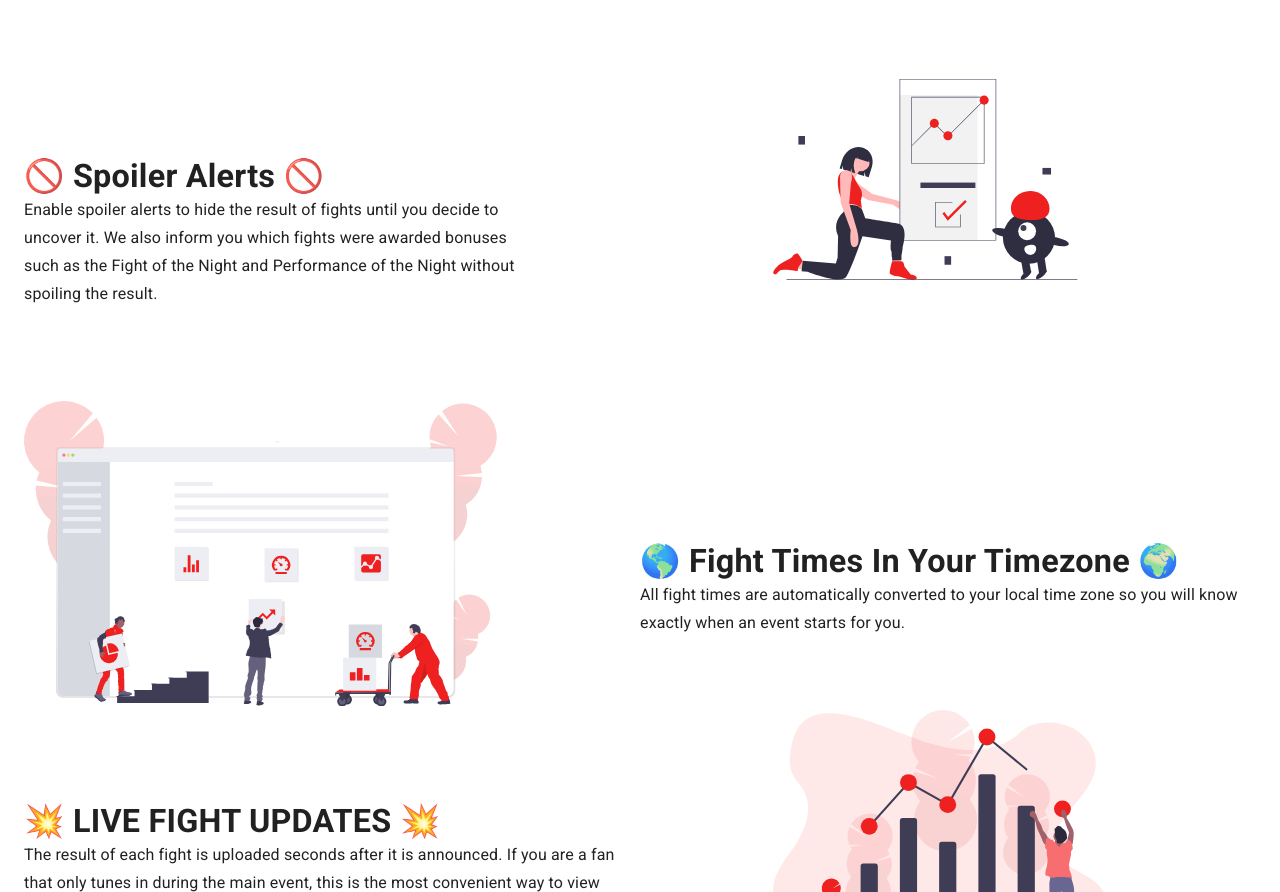
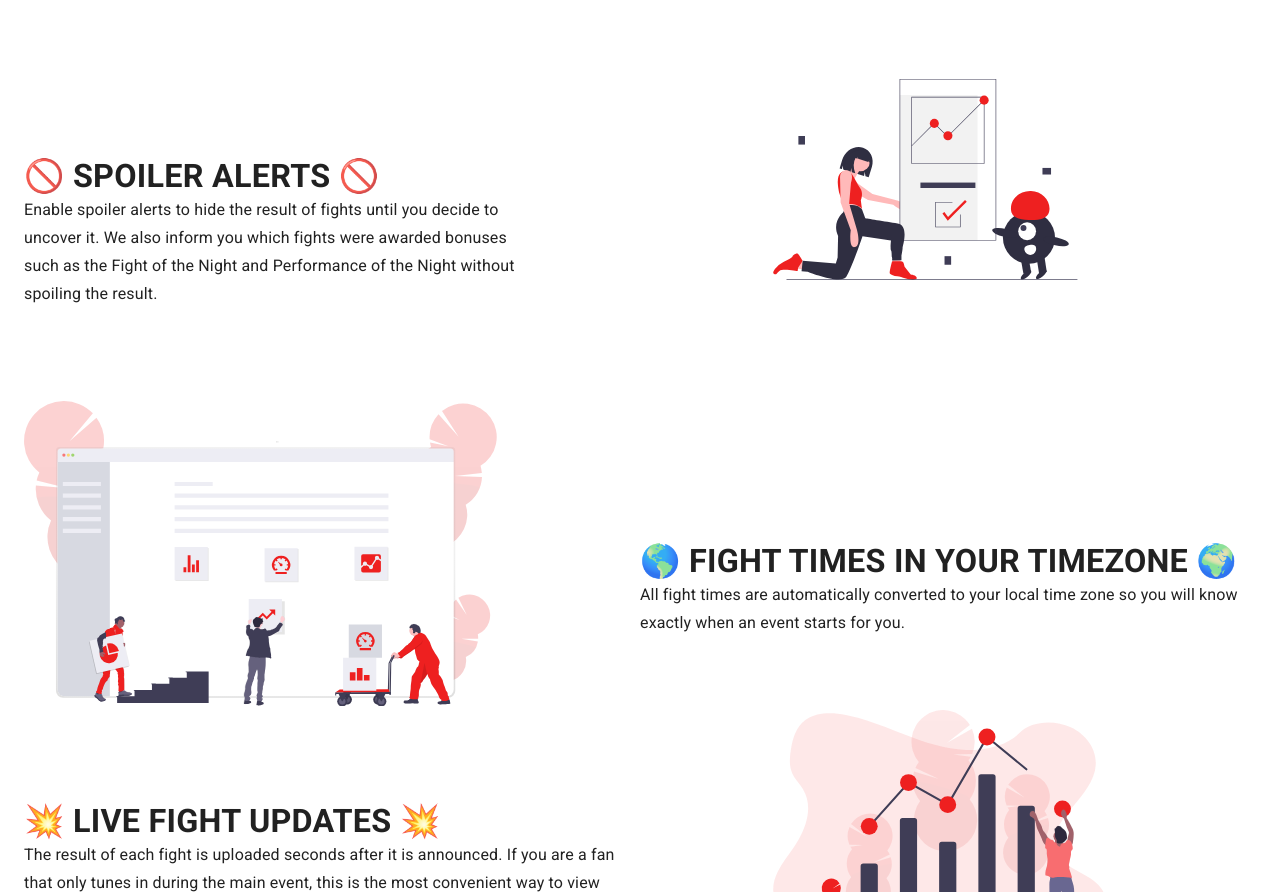
Before and after one commit to issackj1/UFCEvents-LandingPage, a React (Create React App) app: page / in a window 1280 px wide. Shown: the part 1058-1950 px from the top of the page. Built offline with nearby package versions, Linux system fonts and the light colour scheme.

Commit message:
Update Services.js

```diff
--- a/src/components/Services.js
+++ b/src/components/Services.js
@@ -25,7 +25,7 @@ const Services = () => {
         >
           <Grid item sm={12} md={5}>
             <Typography variant={"h4"} className={classes.title}>
-              🚫 Spoiler Alerts 🚫
+              🚫 SPOILER ALERTS 🚫
             </Typography>
             <Typography variant={"subtitle1"}>
               Enable spoiler alerts to hide the result of fights until you
@@ -51,7 +51,7 @@ const Services = () => {
           </Grid>
           <Grid item sm={12} md={6}>
             <Typography variant={"h4"} className={classes.title}>
-              🌎 Fight Times In Your Timezone 🌍
+              🌎 FIGHT TIMES IN YOUR TIMEZONE 🌍
             </Typography>
             <Typography variant={"subtitle1"}>
               All fight times are automatically converted to your local time
```
